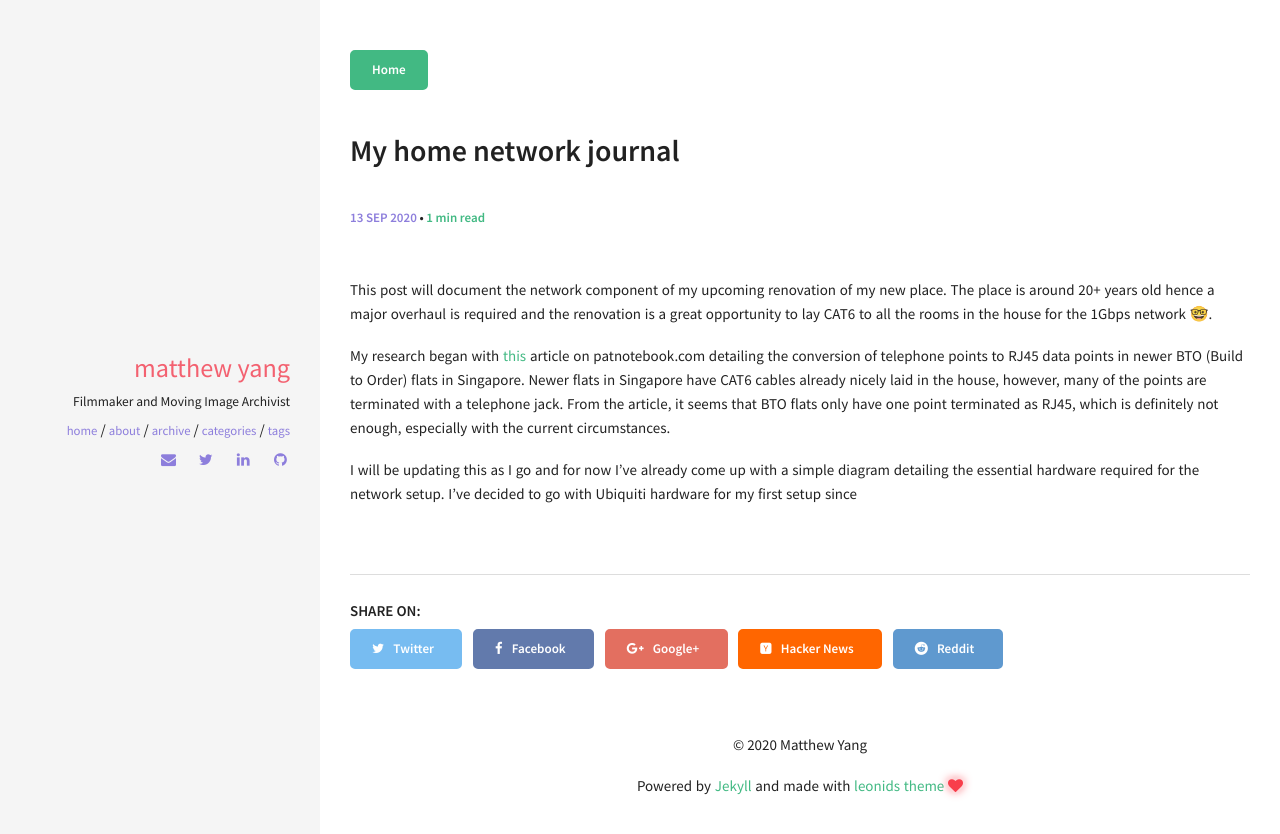
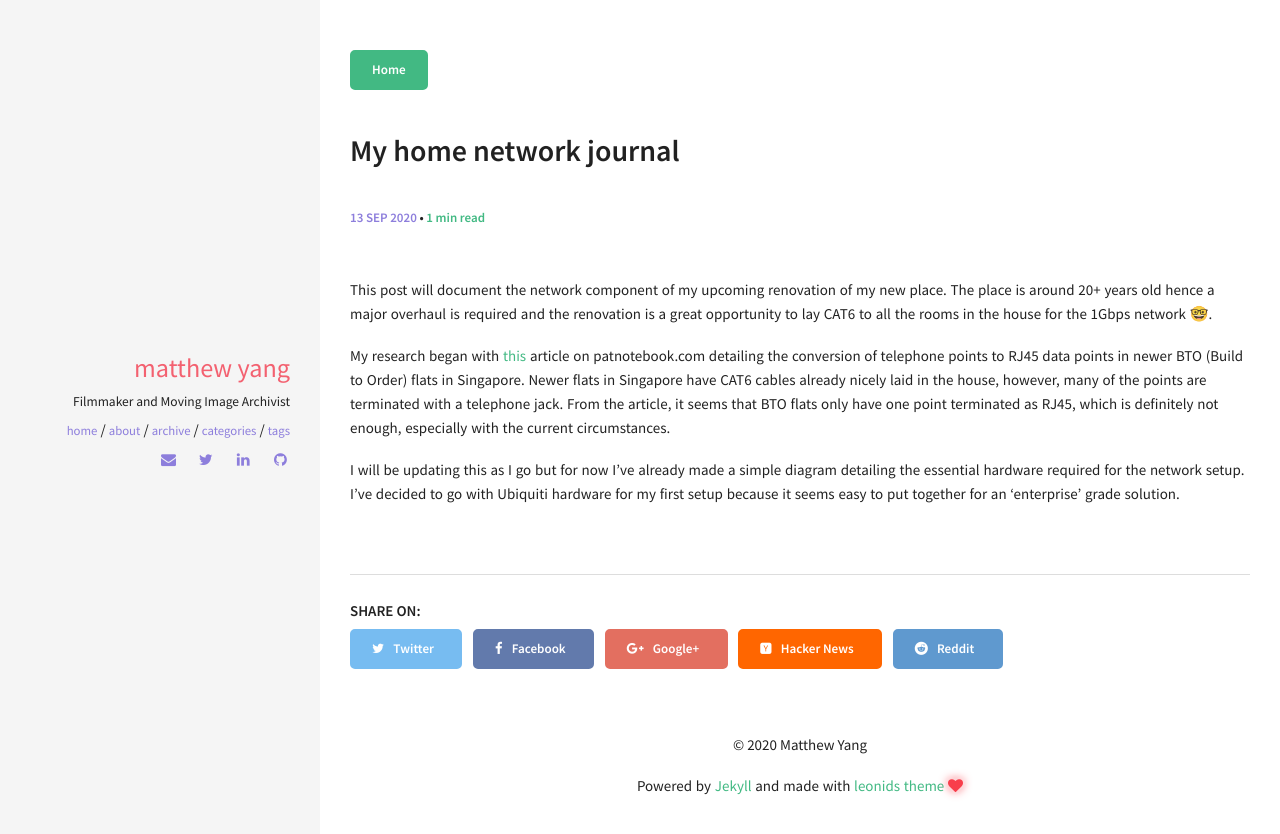
Before and after one commit to muthusalami/muthusalami.github.io, a Jekyll site: the page built from _posts/2020-09-13-Home-Network.md, in a window 1280 px wide. Shown: the top 834 px of the page. Built offline with Jekyll 4.4.1, drawn with Linux system fonts in a browser that asks for light colours.

Commit message:
Update post

```diff
--- a/_posts/2020-09-13-Home-Network.md
+++ b/_posts/2020-09-13-Home-Network.md
@@ -16,4 +16,4 @@ This post will document the network component of my upcoming renovation of my ne
 
 My research began with [this](https://www.patnotebook.com/bto-networking-singapore/) article on patnotebook.com detailing the conversion of telephone points to RJ45 data points in newer BTO (Build to Order) flats in Singapore. Newer flats in Singapore have CAT6 cables already nicely laid in the house, however, many of the points are terminated with a telephone jack. From the article, it seems that BTO flats only have one point terminated as RJ45, which is definitely not enough, especially with the current circumstances.
 
-I will be updating this as I go and for now I've already come up with a simple diagram detailing the essential hardware required for the network setup. I've decided to go with Ubiquiti hardware for my first setup since
+I will be updating this as I go but for now I've already made a simple diagram detailing the essential hardware required for the network setup. I've decided to go with Ubiquiti hardware for my first setup because it seems easy to put together for an 'enterprise' grade solution.
```
